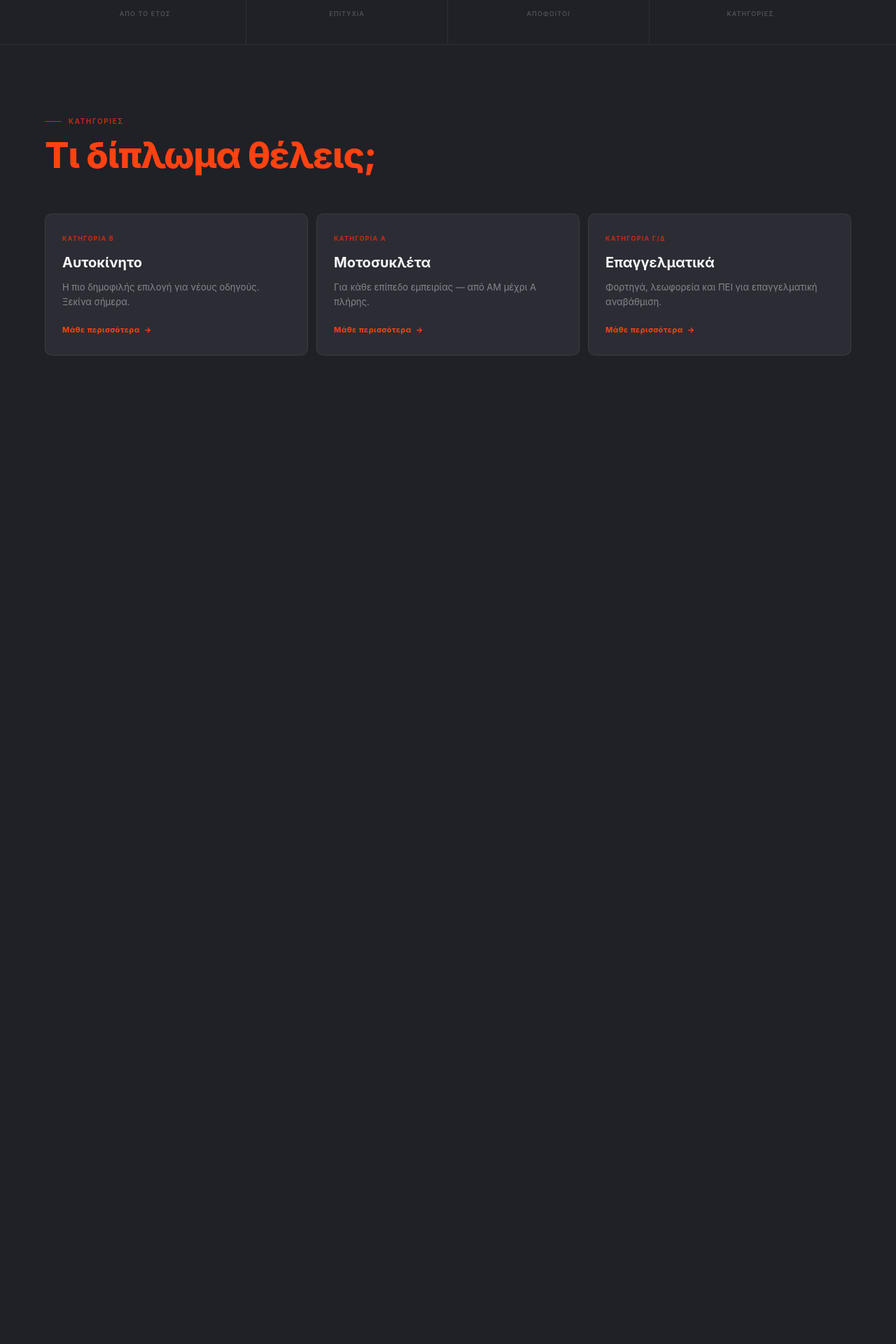
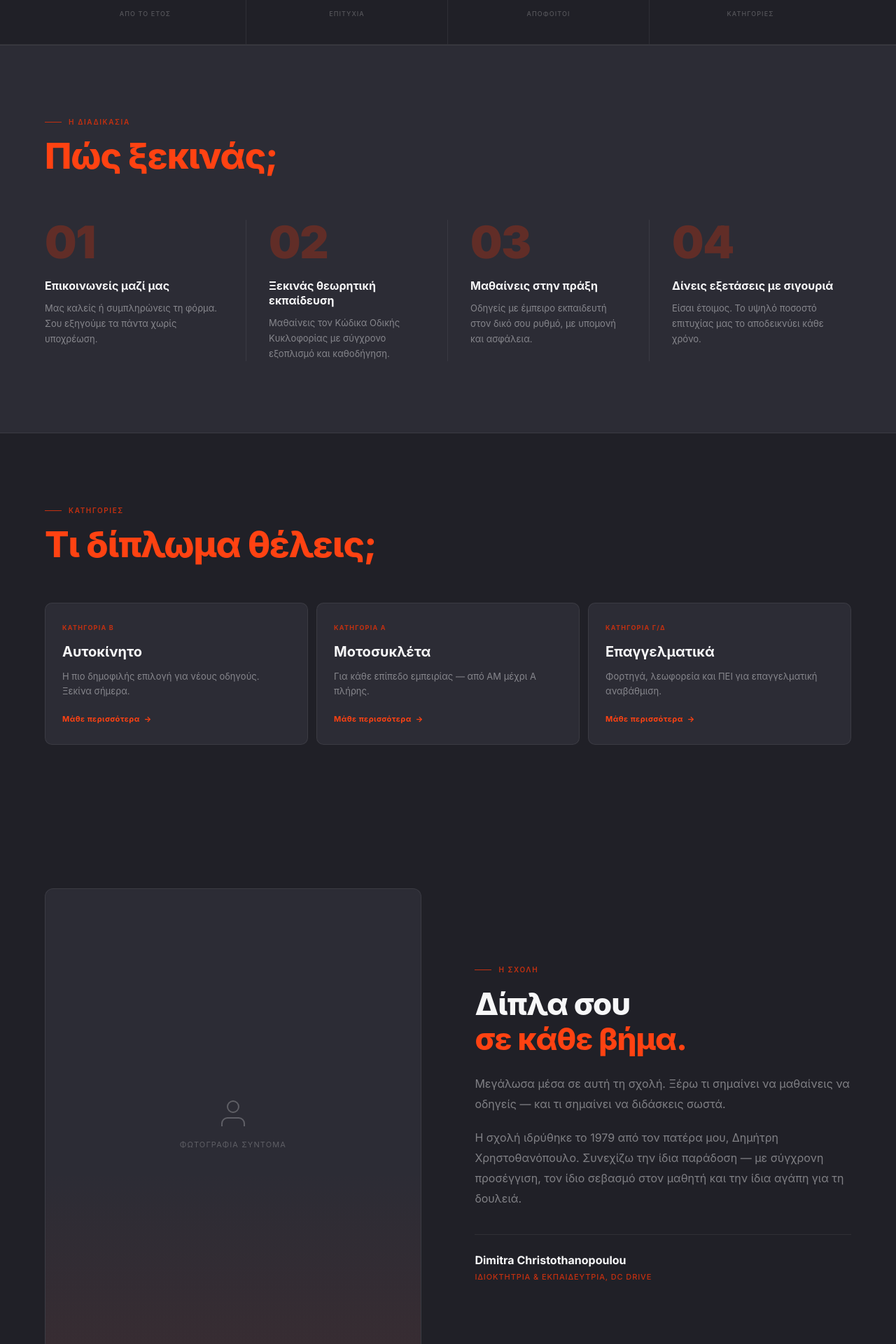
Before and after one commit to bmanologlou/dc26-next, a Next.js app: page / in a window 1280 px wide. Shown: the part 880-2800 px from the top of the page at 70% size. Before the commit the page ends 1490 px from the top, so only its background shows below. Built offline with nearby package versions, Linux system fonts and the light colour scheme.

Commit message:
Add Steps + Dimitra sections, update nav links

```diff
--- /dev/null
+++ b/app/components/Dimitra.tsx
@@ -0,0 +1,120 @@
+'use client'
+import { useRef } from 'react'
+import { motion, useInView } from 'framer-motion'
+
+export default function Dimitra() {
+  const ref = useRef(null)
+  const inView = useInView(ref, { once: true, margin: '-80px' })
+
+  return (
+    <section id="dimitra" ref={ref} style={{
+      padding: 'clamp(64px, 8vw, 120px) clamp(24px, 5vw, 80px)',
+      borderBottom: '1px solid var(--color-border)',
+    }}>
+      <div style={{
+        maxWidth: '1440px', margin: '0 auto',
+        display: 'grid', gridTemplateColumns: '1fr 1fr',
+        gap: 'clamp(48px, 6vw, 96px)', alignItems: 'center',
+      }} className="dimitra-grid">
+
+        {/* Photo placeholder */}
+        <motion.div
+          initial={{ opacity: 0, x: -24 }}
+          animate={inView ? { opacity: 1, x: 0 } : {}}
+          transition={{ duration: 0.7, ease: [0.16, 1, 0.3, 1] }}
+          style={{
+            aspectRatio: '4/5',
+            background: 'var(--color-dark-elevated)',
+            border: '1px solid var(--color-border)',
+            borderRadius: '12px',
+            display: 'flex', alignItems: 'center', justifyContent: 'center',
+            position: 'relative', overflow: 'hidden',
+          }}>
+          {/* Placeholder */}
+          <div style={{
+            display: 'flex', flexDirection: 'column', alignItems: 'center', gap: '12px',
+            color: 'var(--color-subtle)',
+          }}>
+            <svg width="48" height="48" viewBox="0 0 24 24" fill="none" stroke="currentColor" strokeWidth="1">
+              <path d="M20 21v-2a4 4 0 0 0-4-4H8a4 4 0 0 0-4 4v2"/>
+              <circle cx="12" cy="7" r="4"/>
+            </svg>
+            <span style={{ fontSize: '11px', letterSpacing: '0.1em', textTransform: 'uppercase' }}>
+              Φωτογραφία σύντομα
+            </span>
+          </div>
+
+          {/* Decorative accent */}
+          <div style={{
+            position: 'absolute', bottom: 0, left: 0, right: 0,
+            height: '40%',
+            background: 'linear-gradient(to top, rgba(196,48,16,0.08), transparent)',
+          }} />
+        </motion.div>
+
+        {/* Text */}
+        <motion.div
+          initial={{ opacity: 0, x: 24 }}
+          animate={inView ? { opacity: 1, x: 0 } : {}}
+          transition={{ duration: 0.7, ease: [0.16, 1, 0.3, 1], delay: 0.1 }}>
+
+          <div style={{
+            fontSize: '10px', fontWeight: 600, letterSpacing: '0.16em',
+            textTransform: 'uppercase', color: 'var(--color-red-dark)',
+            marginBottom: '16px', display: 'flex', alignItems: 'center', gap: '10px',
+          }}>
+            <span style={{ width: '24px', height: '1px', background: 'var(--color-red-dark)', display: 'inline-block' }} />
+            Η Σχολή
+          </div>
+
+          <h2 style={{
+            fontSize: 'clamp(28px, 3.5vw, 44px)', fontWeight: 800,
+            letterSpacing: '-0.02em', color: 'var(--color-light)',
+            lineHeight: 1.15, marginBottom: '24px',
+          }}>
+            Δίπλα σου<br />
+            <span style={{ color: 'var(--color-red)' }}>σε κάθε βήμα.</span>
+          </h2>
+
+          <p style={{
+            fontSize: 'clamp(14px, 1.6vw, 16px)', color: 'var(--color-muted)',
+            lineHeight: 1.8, marginBottom: '20px',
+          }}>
+            Μεγάλωσα μέσα σε αυτή τη σχολή. Ξέρω τι σημαίνει να μαθαίνεις να οδηγείς — και τι σημαίνει να διδάσκεις σωστά.
+          </p>
+
+          <p style={{
+            fontSize: 'clamp(14px, 1.6vw, 16px)', color: 'var(--color-muted)',
+            lineHeight: 1.8, marginBottom: '36px',
+          }}>
+            Η σχολή ιδρύθηκε το 1979 από τον πατέρα μου, Δημήτρη Χρηστοθανόπουλο. Συνεχίζω την ίδια παράδοση — με σύγχρονη προσέγγιση, τον ίδιο σεβασμό στον μαθητή και την ίδια αγάπη για τη δουλειά.
+          </p>
+
+          {/* Signature area */}
+          <div style={{
+            display: 'flex', flexDirection: 'column', gap: '4px',
+            paddingTop: '24px', borderTop: '1px solid var(--color-border)',
+          }}>
+            <div style={{ fontSize: '16px', fontWeight: 700, color: 'var(--color-light)' }}>
+              Dimitra Christothanopoulou
+            </div>
+            <div style={{
+              fontSize: '11px', color: 'var(--color-red-dark)',
+              letterSpacing: '0.08em', textTransform: 'uppercase', fontWeight: 500,
+            }}>
+              Ιδιοκτήτρια & Εκπαιδεύτρια, DC Drive
+            </div>
+          </div>
+        </motion.div>
+      </div>
+
+      <style>{`
+        @media (max-width: 768px) {
+          .dimitra-grid {
+            grid-template-columns: 1fr !important;
+          }
+        }
+      `}</style>
+    </section>
+  )
+}
--- a/app/components/Nav.tsx
+++ b/app/components/Nav.tsx
@@ -72,8 +72,8 @@ export default function Nav() {
 
         {/* Desktop links */}
         <div style={{ display: 'flex', gap: '32px', alignItems: 'center' }} className="desktop-nav">
-          {['Κατηγορίες', 'Σχολή', 'Επικοινωνία'].map(link => (
-            <a key={link} href={`#${link.toLowerCase()}`} style={{
+          {['Πώς ξεκινάς', 'Διπλώματα', 'Σχολή', 'Επικοινωνία'].map(link => (
+            <a key={link} href={link === 'Πώς ξεκινάς' ? '#steps' : link === 'Διπλώματα' ? '#categories' : `#${link.toLowerCase()}`} style={{
               fontSize: '11px', fontWeight: 500, letterSpacing: '0.1em',
               textTransform: 'uppercase', color: 'var(--color-muted)',
               textDecoration: 'none', transition: 'color 200ms ease',
@@ -125,12 +125,12 @@ export default function Nav() {
               padding: '24px clamp(24px, 5vw, 80px)',
               display: 'flex', flexDirection: 'column', gap: '20px',
             }}>
-            {['Κατηγορίες', 'Σχολή', 'Επικοινωνία'].map((link, i) => (
+            {['Πώς ξεκινάς', 'Διπλώματα', 'Σχολή', 'Επικοινωνία'].map((link, i) => (
               <motion.a key={link}
                 initial={{ opacity: 0, x: -8 }}
                 animate={{ opacity: 1, x: 0 }}
                 transition={{ delay: i * 0.06 }}
-                href={`#${link.toLowerCase()}`}
+                href={link === 'Πώς ξεκινάς' ? '#steps' : link === 'Διπλώματα' ? '#categories' : `#${link.toLowerCase()}`}
                 onClick={() => setOpen(false)}
                 style={{
                   fontSize: '14px', fontWeight: 500, letterSpacing: '0.08em',
--- /dev/null
+++ b/app/components/Steps.tsx
@@ -0,0 +1,100 @@
+'use client'
+import { useRef } from 'react'
+import { motion, useInView } from 'framer-motion'
+
+const steps = [
+  { num: '01', title: 'Επικοινωνείς μαζί μας', desc: 'Μας καλείς ή συμπληρώνεις τη φόρμα. Σου εξηγούμε τα πάντα χωρίς υποχρέωση.' },
+  { num: '02', title: 'Ξεκινάς θεωρητική εκπαίδευση', desc: 'Μαθαίνεις τον Κώδικα Οδικής Κυκλοφορίας με σύγχρονο εξοπλισμό και καθοδήγηση.' },
+  { num: '03', title: 'Μαθαίνεις στην πράξη', desc: 'Οδηγείς με έμπειρο εκπαιδευτή στον δικό σου ρυθμό, με υπομονή και ασφάλεια.' },
+  { num: '04', title: 'Δίνεις εξετάσεις με σιγουριά', desc: 'Είσαι έτοιμος. Το υψηλό ποσοστό επιτυχίας μας το αποδεικνύει κάθε χρόνο.' },
+]
+
+export default function Steps() {
+  const ref = useRef(null)
+  const inView = useInView(ref, { once: true, margin: '-80px' })
+
+  return (
+    <section id="steps" ref={ref} style={{
+      padding: 'clamp(64px, 8vw, 120px) clamp(24px, 5vw, 80px)',
+      background: 'var(--color-dark-elevated)',
+      borderTop: '1px solid var(--color-border)',
+      borderBottom: '1px solid var(--color-border)',
+    }}>
+      <div style={{ maxWidth: '1440px', margin: '0 auto' }}>
+
+        <motion.div
+          initial={{ opacity: 0, y: 24 }}
+          animate={inView ? { opacity: 1, y: 0 } : {}}
+          transition={{ duration: 0.6, ease: [0.16, 1, 0.3, 1] }}
+          style={{ marginBottom: '64px' }}>
+          <div style={{
+            fontSize: '10px', fontWeight: 600, letterSpacing: '0.16em',
+            textTransform: 'uppercase', color: 'var(--color-red-dark)',
+            marginBottom: '12px', display: 'flex', alignItems: 'center', gap: '10px',
+          }}>
+            <span style={{ width: '24px', height: '1px', background: 'var(--color-red-dark)', display: 'inline-block' }} />
+            Η Διαδικασία
+          </div>
+          <h2 style={{
+            fontSize: 'clamp(32px, 4vw, 52px)', fontWeight: 800,
+            letterSpacing: '-0.02em', color: 'var(--color-red)', lineHeight: 1.1,
+          }}>
+            Πώς ξεκινάς;
+          </h2>
+        </motion.div>
+
+        <div style={{
+          display: 'grid',
+          gridTemplateColumns: 'repeat(auto-fit, minmax(220px, 1fr))',
+          gap: '0',
+          position: 'relative',
+        }}>
+          {/* Connecting line */}
+          <div style={{
+            position: 'absolute', top: '20px', left: '0', right: '0',
+            height: '1px', background: 'var(--color-border)',
+            display: 'none',
+          }} className="connector-line" />
+
+          {steps.map((step, i) => (
+            <motion.div key={i}
+              initial={{ opacity: 0, y: 32 }}
+              animate={inView ? { opacity: 1, y: 0 } : {}}
+              transition={{ duration: 0.6, ease: [0.16, 1, 0.3, 1], delay: 0.1 + i * 0.12 }}
+              style={{
+                padding: '0 32px 0 0',
+                borderRight: i < 3 ? '1px solid var(--color-border)' : 'none',
+                paddingRight: i < 3 ? '32px' : '0',
+                paddingLeft: i > 0 ? '32px' : '0',
+              }}>
+
+              {/* Number */}
+              <div style={{
+                fontSize: 'clamp(48px, 5vw, 64px)', fontWeight: 900,
+                color: 'var(--color-red-dark)', lineHeight: 1,
+                marginBottom: '20px', letterSpacing: '-0.02em',
+                opacity: 0.35,
+              }}>
+                {step.num}
+              </div>
+
+              <h3 style={{
+                fontSize: '16px', fontWeight: 700,
+                color: 'var(--color-light)', marginBottom: '10px', lineHeight: 1.3,
+              }}>
+                {step.title}
+              </h3>
+
+              <p style={{
+                fontSize: '13px', color: 'var(--color-muted)',
+                lineHeight: 1.7,
+              }}>
+                {step.desc}
+              </p>
+            </motion.div>
+          ))}
+        </div>
+      </div>
+    </section>
+  )
+}
--- a/app/page.tsx
+++ b/app/page.tsx
@@ -1,7 +1,9 @@
 import Nav from './components/Nav'
 import Hero from './components/Hero'
 import Stats from './components/Stats'
+import Steps from './components/Steps'
 import Categories from './components/Categories'
+import Dimitra from './components/Dimitra'
 
 export const metadata = {
   title: 'DC Drive — Σχολή Οδηγών Αθήνα',
@@ -14,7 +16,9 @@ export default function Home() {
       <Nav />
       <Hero />
       <Stats />
+      <Steps />
       <Categories />
+      <Dimitra />
     </main>
   )
 }
```
